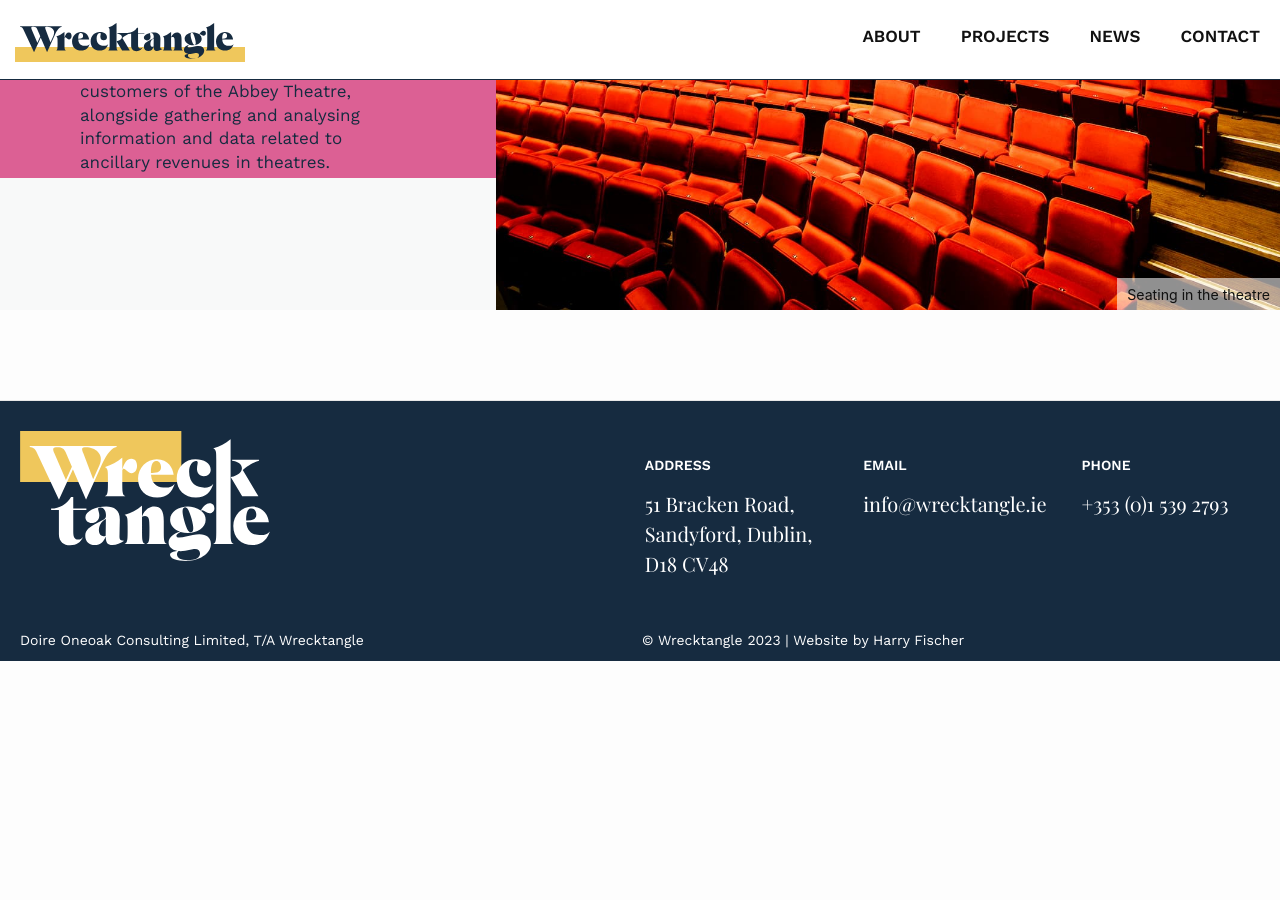
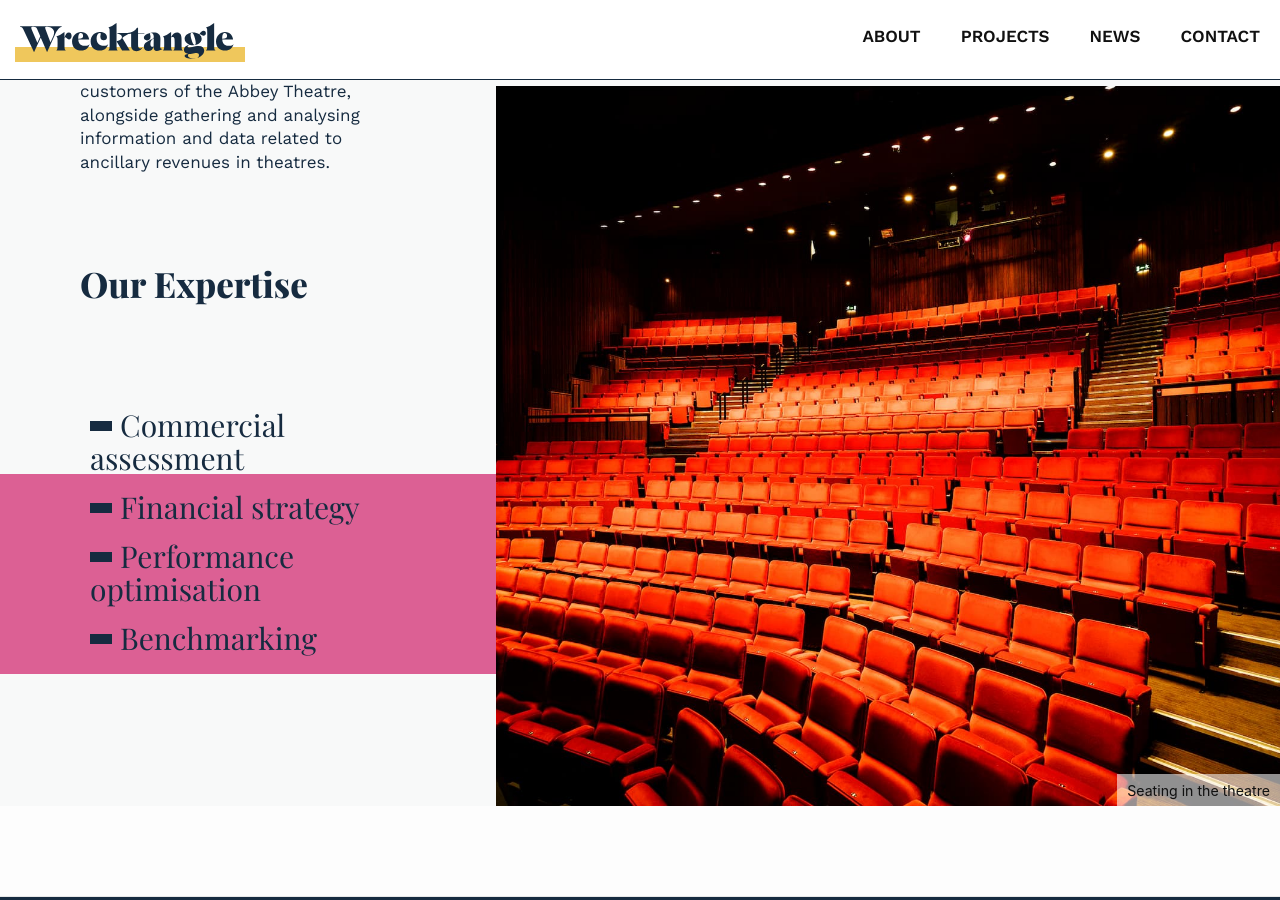
Before and after one commit to HarryFischer/wrecktangle, a Jekyll site: the page built from _projects/the-abbey-theatre.markdown, in a window 1280 px wide and 900 px high, scrolled down 2290 px. Built offline with Jekyll 4.4.1, drawn with Linux system fonts in a browser that asks for light colours; before the commit the page ends 2951 px from its top, so only the background shows below that.

Commit message:
Updated The Abbey Theatre

```diff
--- a/_projects/the-abbey-theatre.markdown
+++ b/_projects/the-abbey-theatre.markdown
@@ -33,6 +33,9 @@ content-block:
       insights and information from key stakeholders, employees, competitors, and
       potential customers of the Abbey Theatre, alongside gathering and analysing
       information and data related to ancillary revenues in theatres. \n"
+  - question: Our Expertise
+    answer-text: "* Commercial assessment \n* Financial strategy\n* Performance optimisation\n*
+      Benchmarking\n"
   video-url:
   left-color-name: pink
   right-color-name: green
```
